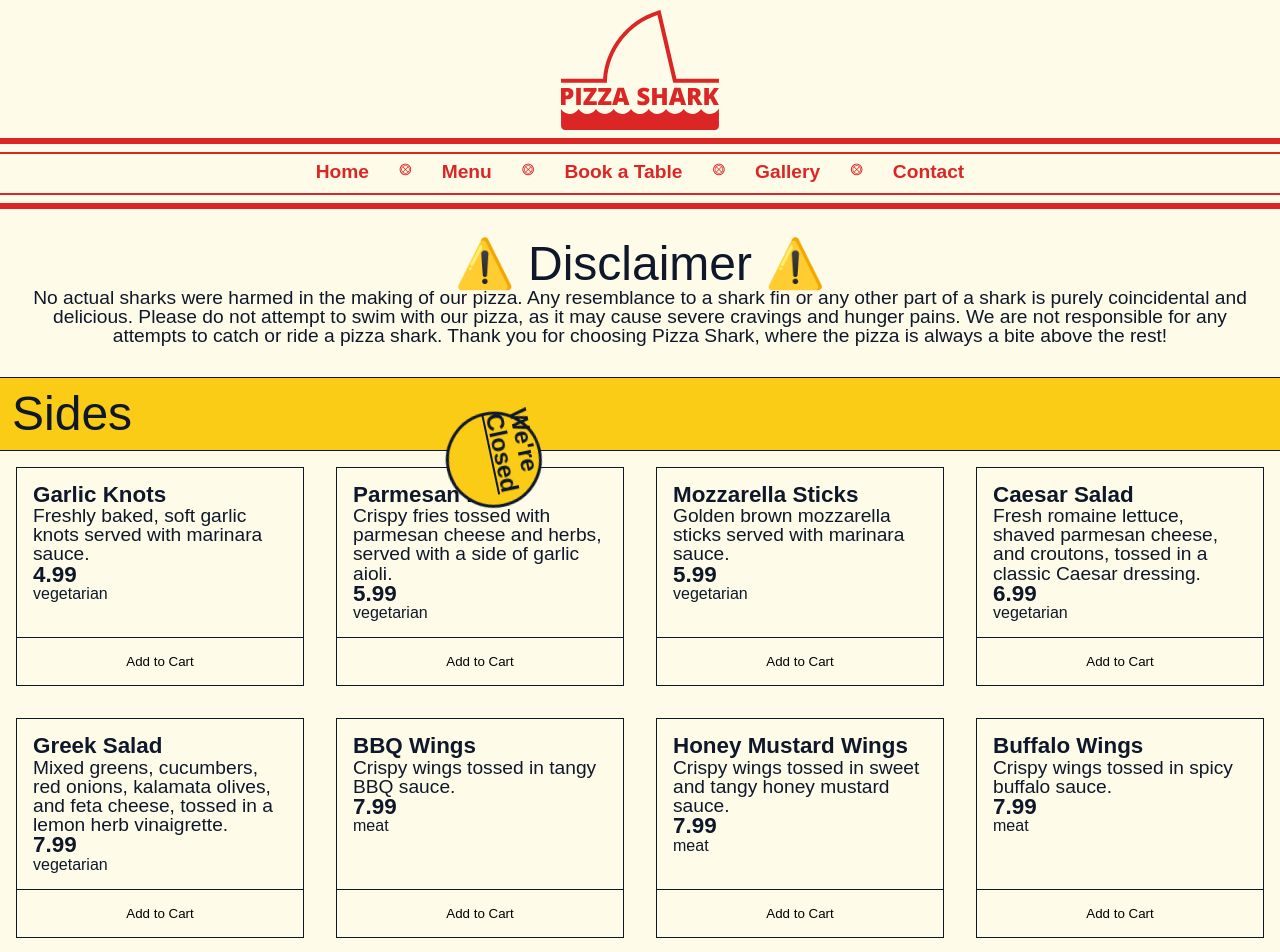
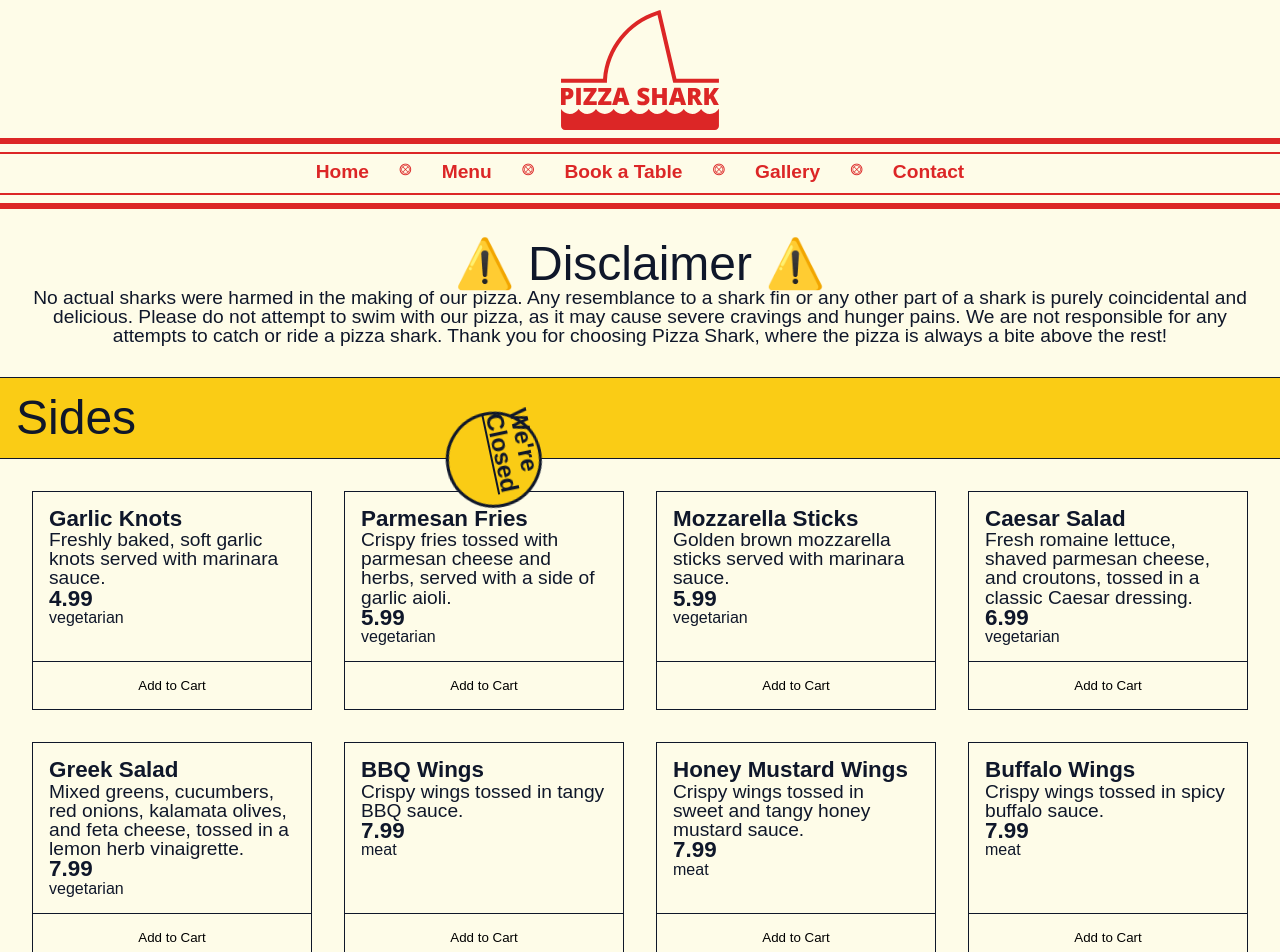
Before and after one commit to kianeblackman/pizza-shark, a React (Vite) app: page /menu in a window 1280 px wide. Shown: the top 952 px of the page. Built offline with nearby package versions, Linux system fonts and the light colour scheme; a web font is replaced by a local one.

Commit message:
grid now adapts to view port size

```diff
--- a/src/scss/components/_item-card.scss
+++ b/src/scss/components/_item-card.scss
@@ -4,7 +4,7 @@
   display: flex;
   flex-direction: column;
   justify-content: space-between;
-  margin: 1rem;
+  // margin: 1rem;
   border: colours.$primary-black 1px solid;
   cursor: pointer;
   &:hover {
--- a/src/scss/layout/_menu.scss
+++ b/src/scss/layout/_menu.scss
@@ -12,7 +12,7 @@
     top: 70px;
     justify-content: space-between;
     align-items: center;
-    padding: 12px;
+    padding: 1rem;
     background-color: colours.$primary-yellow;
     border-bottom: colours.$primary-black 1px solid;
     border-top: colours.$primary-black 1px solid;
@@ -20,6 +20,8 @@
   }
   .menu-grid {
     display: grid;
-    grid-template-columns: 25% 25% 25% 25%;
+    margin: 2rem;
+    gap: 2rem;
+    grid-template-columns: repeat(auto-fill, minmax(275px, 1fr));
   }
 }
```
Also changed, not shown: src/scss/styles.css, 1 other file (tests, documents, lock files or other folders).
